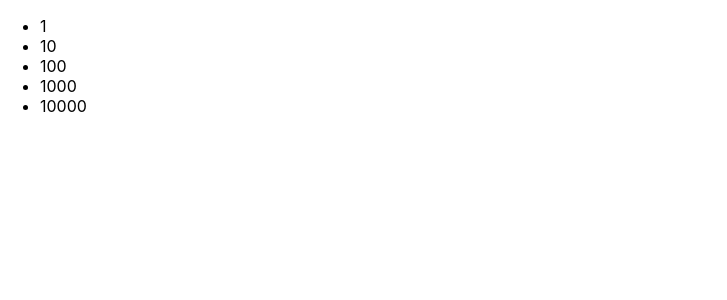
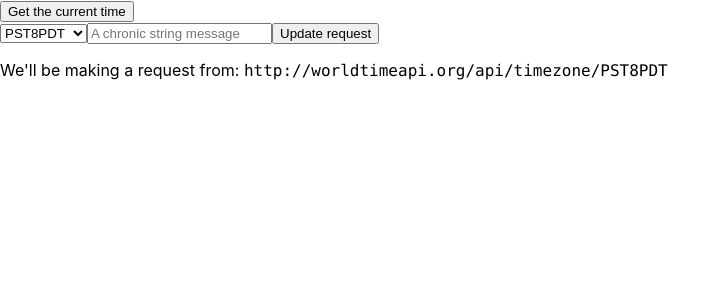
Before and after one commit to mowoolli/30days, a React (Create React App) app: page / in a window 1280 px wide. Shown: the top 300 px of the page, without its empty margins (0-727 px from the left). Built offline with nearby package versions, Linux system fonts and the light colour scheme.

Commit message:
Create timezone form and fetch time
This uses a different API than the tutorial, so the whole "chronic string" feature is meaningless. Therefore, the associated form and code is also not needed.

```diff
--- a/src/App.js
+++ b/src/App.js
@@ -1,14 +1,46 @@
-import React from 'react';
+import React from 'react'
+import "whatwg-fetch"
+import TimeForm from "./TimeForm"
 
-const a = [1, 10, 100, 1000, 10000];
-const App = props => {
-  return (
-    <ul>
-      {React.Children.map(a, i => {
-        return <li>{i}</li>
-      })}
-    </ul>
-  )
+class App extends React.Component {
+  constructor(props) {
+    super(props)
+
+    this.fetchCurrentTime = this.fetchCurrentTime.bind(this)
+    this.handleFormSubmit = this.handleFormSubmit.bind(this)
+    this.handleChange = this.handleChange.bind(this)
+
+    this.state = {
+      currentTime: null, areaLocation: "America/Los_Angeles", tz: "PST8PDT"
+    }
+  }
+
+  fetchCurrentTime() {
+    fetch(this.getApiUrl())
+      .then(resp => resp.json())
+      .then(resp => {
+        const currentTime = resp.datetime;
+        this.setState({ currentTime })
+      })
+  }
+  getApiUrl() {
+    const { tz, areaLocation } = this.state;
+    const host = "http://worldtimeapi.org/api/timezone"
+    return host + "/" + tz;
+  }
+  handleFormSubmit(evt) {
+    this.fetchCurrentTime();
+  }
+  handleChange(newState) {
+    this.setState(newState);
+  }
+
+  render() {
+    const { currentTime, tz } = this.state
+    const apiUrl = this.getApiUrl()
+
+    return (<div>{!currentTime && <button onClick={this.fetchCurrentTime}>Get the current time</button>}{currentTime && <div>The current time is: {currentTime}</div>}<TimeForm onFormSubmit={this.handleFormSubmit} onFormChange={this.handleChange} tz={tz} areaLocation={"now"} /><p>We'll be making a request from: <code>{apiUrl}</code></p></div>)
+  }
 }
 
 export default App;
--- /dev/null
+++ b/src/TimeForm.js
@@ -0,0 +1,49 @@
+import React from "react"
+const timezones = ["PST8PDT", "MST", "MST7MDT", "CST6CDT", "EST", "EST5EDT", "Etc/UTC"]
+
+export class TimeForm extends React.Component {
+  constructor(props) {
+    super(props)
+
+    this._changeTimeZone = this._changeTimezone.bind(this)
+    this._handleFormSubmit = this._handleFormSubmit.bind(this)
+    this._handleChange = this._handleChange.bind(this)
+    this._changeAreaLocation = this._changeAreaLocation.bind(this)
+
+    const { tz, areaLocation } = this.props;
+    this.state = { tz, areaLocation }
+  }
+
+  _handleChange(evt) {
+    typeof this.props.onFormChange === "function" && this.props.onFormChange(this.state);
+  }
+
+  _changeTimezone(evt) {
+    const tz = evt.target.value;
+    this.setState({ tz }, this._handleChange);
+  }
+
+  _changeAreaLocation(evt) {
+    const areaLocation = encodeURIComponent(evt.target.value).replace(/%20/g, '+');
+    this.setState({ areaLocation }, this._handleChange);
+  }
+
+  _handleFormSubmit(evt) {
+    evt.preventDefault();
+    typeof this.props.onFormSubmit === "function" && this.props.onFormSubmit(this.state);
+  }
+
+  render() {
+    const { tz } = this.state;
+
+    return (<form onSubmit={this._handleFormSubmit}>
+      <select onChange={this._changeTimeZone}
+        defaultValue={tz}>{timezones.map(t => { return (<option key={t} value={t}>{t}</option>) })}</select>
+      <input type="text" placeholder="A chronic string message"
+        onChange={this._changeAreaLocation} />
+      <input type="submit" value="Update request" />
+    </form>)
+  }
+}
+
+export default TimeForm
```
